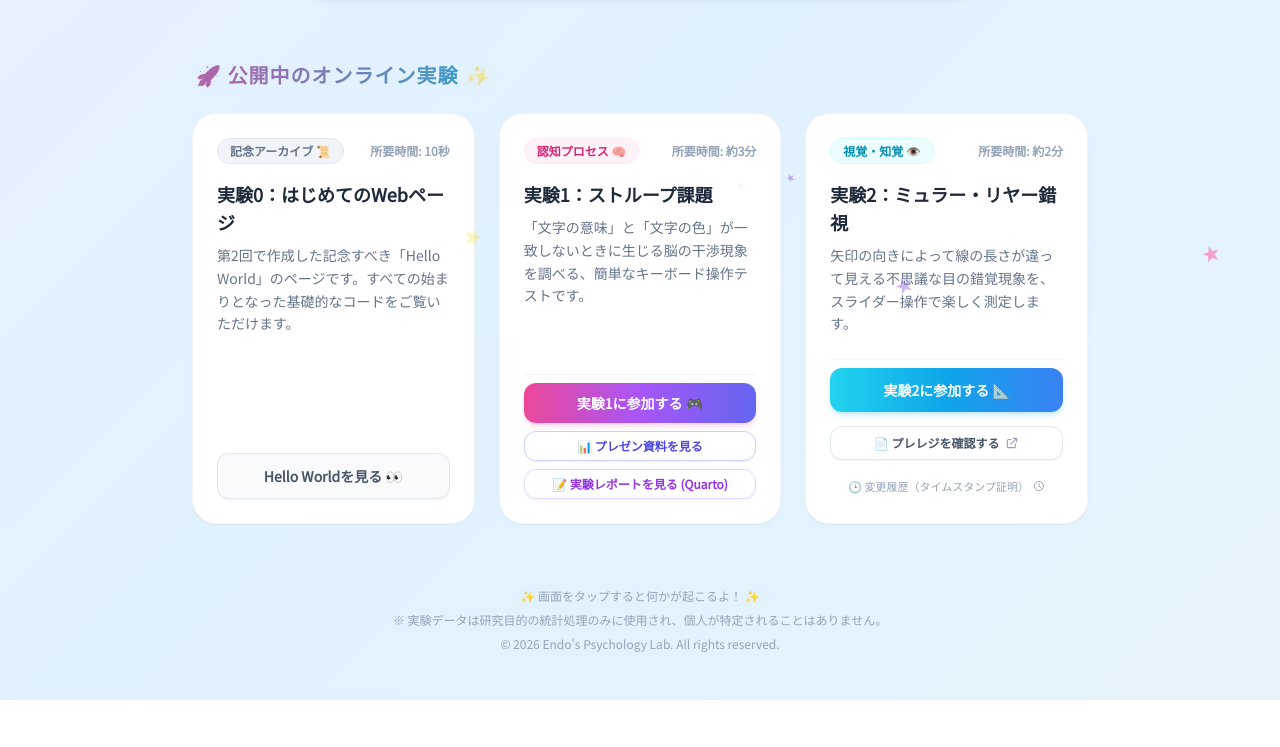
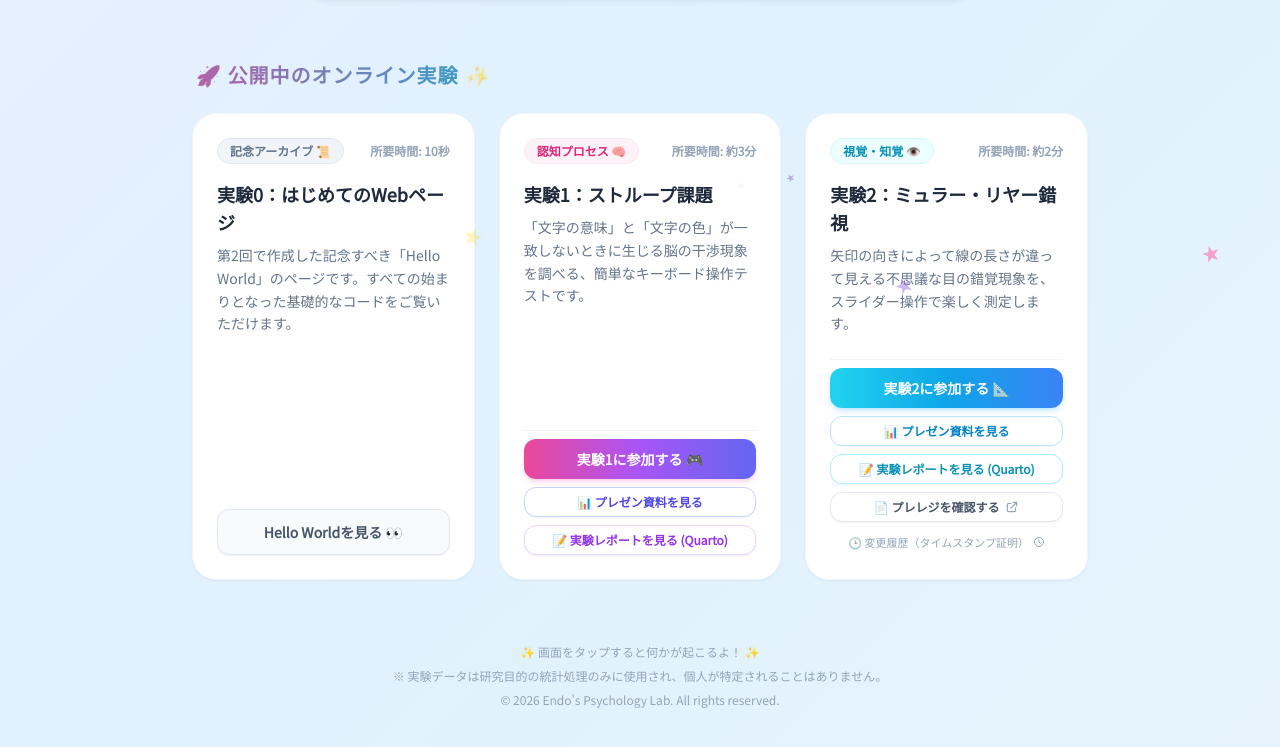
Before and after one commit to r-endo815/my-experiment, a plain HTML site: page index.html in a window 1280 px wide. Shown: the part 483-1230 px from the top of the page. Before the commit the page ends 1183 px from the top, so only its background shows below. Drawn offline with nearby package versions, Linux system fonts and the light colour scheme.

Commit message:
Update index.html

```diff
--- a/index.html
+++ b/index.html
@@ -16,7 +16,6 @@
       font-family: 'Noto Sans JP', 'Helvetica Neue', Arial, sans-serif;
     }
 
-    /* ふわっとしたフェードインアニメーション */
     .fade-in {
       animation: fadeIn 0.8s ease-out forwards;
     }
@@ -31,7 +30,6 @@
       }
     }
 
-    /* レインボーがゆったり流れるアニメーション */
     @keyframes rainbow-flow {
       0% { background-position: 0% 50%; }
       50% { background-position: 100% 50%; }
@@ -42,7 +40,6 @@
       animation: rainbow-flow 4s ease-in-out infinite;
     }
 
-    /* 背景のオーロラ風グラデーションアニメーション */
     @keyframes bg-aurora {
       0% { background-position: 0% 50%; }
       50% { background-position: 100% 50%; }
@@ -54,7 +51,6 @@
       animation: bg-aurora 15s ease infinite;
     }
 
-    /* キラキラが瞬くアニメーション */
     @keyframes sparkle-twinkle {
       0%, 100% {
         opacity: 0.2;
@@ -76,7 +72,6 @@
       animation: sparkle-twinkle 1.5s ease-in-out infinite 0.8s;
     }
 
-    /* カードホバー時のド派手なレインボーネオンシャドウ */
     .hover-rainbow-shadow {
       transition: all 0.4s cubic-bezier(0.16, 1, 0.3, 1);
       position: relative;
@@ -100,7 +95,6 @@
       box-shadow: 0 20px 30px -10px rgba(0, 0, 0, 0.15);
     }
 
-    /* 飛び散るパーティクル用のキャンバス */
     #particle-canvas {
       position: fixed;
       top: 0;
@@ -114,10 +108,8 @@
 </head>
 <body class="bg-aurora-glow text-slate-800 min-h-screen flex flex-col justify-between selection:bg-sky-200 selection:text-sky-900 overflow-x-hidden">
 
-  <!-- キラキラエフェクト用のキャンバス -->
   <canvas id="particle-canvas"></canvas>
 
-  <!-- メインコンテンツ -->
   <main class="flex-grow py-12 px-4 sm:px-6 lg:px-8 relative z-10">
     <div class="max-w-4xl mx-auto fade-in">
 
@@ -209,24 +201,21 @@
             </div>
 
             <div class="space-y-2 pt-2 border-t border-slate-100">
-              <!-- 実験参加ボタン -->
               <a href="stroop.html" class="block w-full text-center bg-gradient-to-r from-pink-500 via-purple-500 to-indigo-500 hover:from-pink-600 hover:to-indigo-600 text-white font-bold py-2.5 px-4 rounded-xl transition duration-200 text-sm shadow-md shadow-pink-500/20">
                 実験1に参加する 🎮
               </a>
 
-              <!-- プレゼン資料を見る -->
               <a href="my_presentation.html" class="block w-full text-center bg-white hover:bg-slate-50 text-indigo-600 font-semibold py-1.5 px-4 rounded-xl transition duration-200 text-xs border border-indigo-200 shadow-sm">
                 📊 プレゼン資料を見る
               </a>
 
-              <!-- 実験レポートを見る (【課題1対応】リンク先を小文字 stroopreport.html に変更) -->
               <a href="stroopreport.html" class="block w-full text-center bg-white hover:bg-slate-50 text-purple-600 font-semibold py-1.5 px-4 rounded-xl transition duration-200 text-xs border border-purple-200 shadow-sm">
                 📝 実験レポートを見る (Quarto)
               </a>
             </div>
           </article>
 
-          <!-- 実験2: ミュラー・リヤー錯視 -->
+          <!-- 実験2: ミュラー・リヤー錯視（ボタン拡張版） -->
           <article class="bg-white rounded-3xl p-6 border border-slate-100 shadow-sm hover-rainbow-shadow flex flex-col justify-between">
             <div>
               <div class="flex items-center justify-between mb-4">
@@ -243,18 +232,31 @@
               </p>
             </div>
 
-            <div class="space-y-3.5 pt-2 border-t border-slate-100">
-              <a href="muller_lyer_final.html" class="block w-full text-center bg-gradient-to-r from-cyan-400 via-sky-500 to-blue-500 hover:from-cyan-500 hover:to-blue-600 text-white font-bold py-3 px-4 rounded-xl transition duration-200 text-sm shadow-md shadow-sky-500/20">
+            <div class="space-y-2 pt-2 border-t border-slate-100">
+              <!-- 実験参加ボタン -->
+              <a href="muller_lyer_final.html" class="block w-full text-center bg-gradient-to-r from-cyan-400 via-sky-500 to-blue-500 hover:from-cyan-500 hover:to-blue-600 text-white font-bold py-2.5 px-4 rounded-xl transition duration-200 text-sm shadow-md shadow-sky-500/20">
                 実験2に参加する 📐
               </a>
 
-              <a href="https://github.com/r-endo815/my-experiment/blob/main/preregistration.md" target="_blank" rel="noopener noreferrer" class="flex items-center justify-center gap-1.5 w-full text-center bg-white hover:bg-slate-50 text-slate-600 hover:text-slate-800 font-semibold py-2 px-4 rounded-xl transition duration-200 text-xs border border-slate-200 shadow-sm">
+              <!-- プレゼン資料ボタン (追加) -->
+              <a href="muller_lyer_presentation.html" class="block w-full text-center bg-white hover:bg-slate-50 text-sky-600 font-semibold py-1.5 px-4 rounded-xl transition duration-200 text-xs border border-sky-200 shadow-sm">
+                📊 プレゼン資料を見る
+              </a>
+
+              <!-- 実験レポートボタン (追加) -->
+              <a href="muller_lyer_report.html" class="block w-full text-center bg-white hover:bg-slate-50 text-cyan-600 font-semibold py-1.5 px-4 rounded-xl transition duration-200 text-xs border border-cyan-200 shadow-sm">
+                📝 実験レポートを見る (Quarto)
+              </a>
+
+              <!-- プレレジ確認ボタン -->
+              <a href="https://github.com/r-endo815/my-experiment/blob/main/preregistration.md" target="_blank" rel="noopener noreferrer" class="flex items-center justify-center gap-1.5 w-full text-center bg-white hover:bg-slate-50 text-slate-600 hover:text-slate-800 font-semibold py-1.5 px-4 rounded-xl transition duration-200 text-xs border border-slate-200 shadow-sm">
                 <span>📄 プレレジを確認する</span>
                 <svg class="w-3.5 h-3.5 text-slate-400" fill="none" stroke="currentColor" stroke-width="2" viewBox="0 0 24 24" xmlns="http://www.w3.org/2000/svg">
                   <path stroke-linecap="round" stroke-linejoin="round" d="M10 6H6a2 2 0 00-2 2v10a2 2 0 002 2h10a2 2 0 002-2v-4M14 4h6m0 0v6m0-6L10 14"></path>
                 </svg>
               </a>
 
+              <!-- 変更履歴ボタン -->
               <a href="https://github.com/r-endo815/my-experiment/commits/main/preregistration.md" target="_blank" rel="noopener noreferrer" class="flex items-center justify-center gap-1 w-full text-center text-slate-400 hover:text-slate-600 transition duration-200 text-[11px] font-medium py-1">
                 <span>🕒 変更履歴（タイムスタンプ証明）</span>
                 <svg class="w-3 h-3" fill="none" stroke="currentColor" stroke-width="2" viewBox="0 0 24 24" xmlns="http://www.w3.org/2000/svg">
@@ -267,7 +269,7 @@
         </div>
       </section>
 
-      <!-- 注意事項・安心感を与える補足情報 -->
+      <!-- フッター -->
       <footer class="mt-16 text-center text-slate-400 text-xs space-y-2">
         <p>✨ 画面をタップすると何かが起こるよ！ ✨</p>
         <p>※ 実験データは研究目的の統計処理のみに使用され、個人が特定されることはありません。</p>
@@ -277,7 +279,6 @@
     </div>
   </main>
 
-  <!-- 【課題2対応】JavaScriptでページ読み込み時に自動でパーティクル（キラキラ）を生成 -->
   <script>
     const canvas = document.getElementById('particle-canvas');
     const ctx = canvas.getContext('2d');
@@ -371,7 +372,6 @@
       }
     }
 
-    // 【課題2のポイント】初期化時に画面中央付近へ自動で弾けるキラキラを発生させる関数
     function triggerInitialBurst() {
       const centerX = window.innerWidth / 2;
       const centerY = window.innerHeight / 3;
@@ -396,7 +396,6 @@
       requestAnimationFrame(animate);
     }
 
-    // アニメーション開始 & 最初のキラキラエフェクト発火
     animate();
     triggerInitialBurst();
   </script>
```
